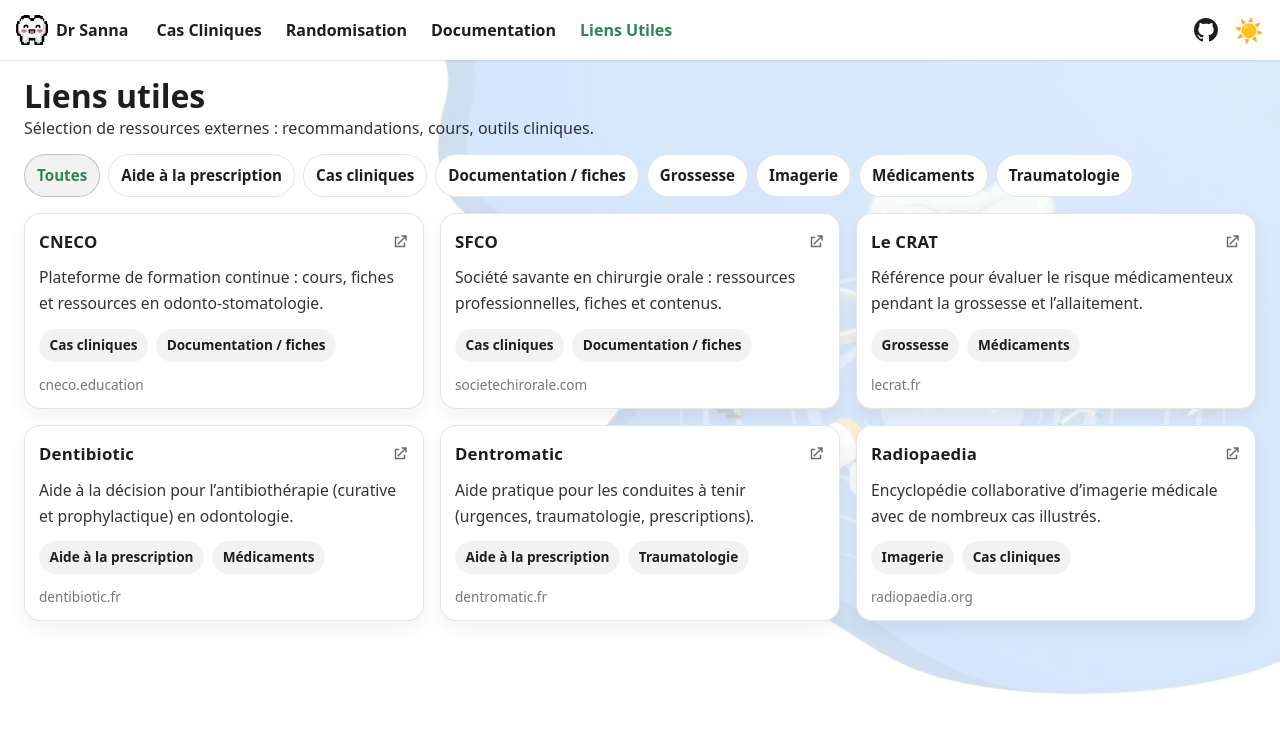
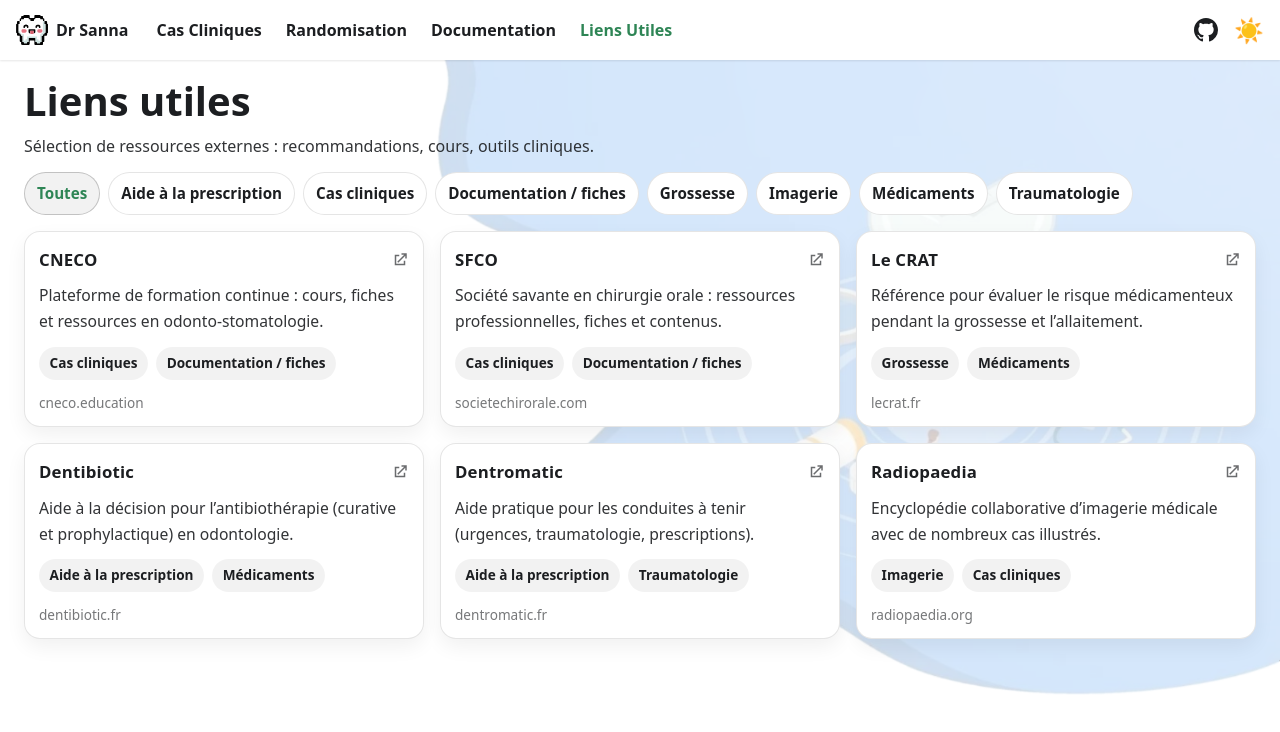
Before and after one commit to Dr-Sanna/odontocases, a React (Vite) app: page /liens-utiles in a window 1280 px wide. Shown: the top 732 px of the page. Built offline with nearby package versions, Linux system fonts and the light colour scheme; no server answers.

Commit message:
commit message

```diff
--- a/src/components/PageTitle.css
+++ b/src/components/PageTitle.css
@@ -3,9 +3,9 @@
 }
 .pagetitle__title {
   margin: 0 0 8px;
-  font-size: 2rem;
-  line-height: 1.25;
-  font-weight: 700;
+  font-size: var(--ifm-h1-font-size);
+  line-height: var(--ifm-heading-line-height);
+  font-weight: var(--ifm-font-weight-bold);
 }
 .pagetitle__desc {
   margin: 0;
--- a/src/index.css
+++ b/src/index.css
@@ -14,8 +14,13 @@
 
   /* Fontes */
   --ifm-font-family-base: system-ui, -apple-system, Segoe UI, Roboto, Ubuntu, Cantarell, Noto Sans, sans-serif, BlinkMacSystemFont, "Segoe UI", Helvetica, Arial, "Apple Color Emoji", "Segoe UI Emoji", "Segoe UI Symbol";
-  --ifm-font-weight-semibold: 500;
+  --ifm-font-weight-semibold: 600;
+  --ifm-font-weight-bold: 700;
   --ifm-font-size-base: 100%;
+  --ifm-global-spacing: 1rem;
+  --ifm-spacing-vertical: var(--ifm-global-spacing);
+  --ifm-spacing-horizontal: var(--ifm-global-spacing);
+
 
     /* Line-height global (donne la “hauteur” visuelle du summary) */
   --ifm-line-height-base: 1.65;
@@ -38,9 +43,6 @@
   --ifm-navbar-height: 3.75rem;
   --ifm-navbar-padding-horizontal: var(--ifm-spacing-horizontal);
   --ifm-navbar-padding-vertical: calc(var(--ifm-spacing-vertical) * .5);
-  --ifm-spacing-vertical: var(--ifm-global-spacing);
-  --ifm-spacing-horizontal: var(--ifm-global-spacing);
-  --ifm-global-spacing: 1rem;
   --ifm-navbar-item-padding-horizontal: .75rem;
   --ifm-navbar-item-padding-vertical: .25rem;
 
@@ -223,8 +225,3 @@
 body.bg-none::before {
   opacity: 0;
 }
-
-h1:first-child {
-    --ifm-h1-font-size: 3rem;
-    margin-bottom: calc(var(--ifm-h1-vertical-rhythm-bottom) * var(--ifm-leading));
-}
--- a/src/main.jsx
+++ b/src/main.jsx
@@ -3,6 +3,7 @@
 import { BrowserRouter } from 'react-router-dom'
 import App from './App'
 import './index.css'
+import './typo.css'
 
 ReactDOM.createRoot(document.getElementById('root')).render(
   <BrowserRouter>
--- a/src/pages/CasCliniques.jsx
+++ b/src/pages/CasCliniques.jsx
@@ -306,15 +306,15 @@
       <div className="cc-typegrid">
         <button className="cc-typecard" onClick={() => onPick('qa')} type="button">
           <span className="cc-type">Q/R</span>
-          <span className="cc-typedesc">12 articles issus du CNECO</span>
+          <span className="cc-typedesc">12 items d'internat issus du CNECO</span>
         </button>
         <button className="cc-typecard" onClick={() => onPick('quiz')} type="button">
-          <span className="cc-type">Quiz</span>
-          <span className="cc-typedesc">Quiz interactif</span>
+          <span className="cc-type">Quiz diagnostic</span>
+          <span className="cc-typedesc">60 cas issus du SFCO</span>
         </button>
         <button className="cc-typecard" onClick={() => onPick('presentation')} type="button">
           <span className="cc-type">Présentation</span>
-          <span className="cc-typedesc">Cas présenté simplement</span>
+          <span className="cc-typedesc">Case Reports issus de la littérature</span>
         </button>
       </div>
     </section>
--- a/src/pages/CaseDetail.css
+++ b/src/pages/CaseDetail.css
@@ -29,7 +29,7 @@
 
   border-right: 1px solid #ececf1;
   box-shadow: inset -1px 0 0 rgba(0, 0, 0, 0.02);
-  background: var(--ifm-background-surface-color);
+  background: var(--ifm-background-color);
 
   overflow: hidden;
   transition: width 0.2s ease, transform 0.22s ease;
@@ -271,69 +271,7 @@
    ========================= */
 .casedetail {
   display: grid;
-  gap: 20px;
   padding-right: clamp(200px, 6vw, 200px);
-}
-
-/* Markdown */
-.cd-content {
-  line-height: 1.7;
-  font-size: 1.05rem;
-  min-width: 0;
-}
-
-.cd-content h2,
-.cd-content h3,
-.cd-content h4 {
-  margin: 1.2em 0 0.4em;
-  line-height: 1.3;
-}
-
-.cd-content p {
-  margin: 0.7em 0;
-}
-
-.cd-content ul,
-.cd-content ol {
-  margin: 0.6em 0 0.6em 1.2em;
-}
-
-.cd-content li + li {
-  margin-top: 0.2em;
-}
-
-.cd-content code {
-  background: #f6f8fa;
-  padding: 0.1em 0.3em;
-  border-radius: 4px;
-}
-
-.cd-content pre code {
-  display: block;
-  padding: 12px;
-  border-radius: 8px;
-  overflow-x: auto;
-  background: #0b1020;
-  color: #e6edf3;
-}
-
-.cd-content a {
-  color: var(--ifm-color-primary);
-  text-decoration: underline;
-}
-
-/* Images du contenu (zoomable) */
-.cd-content img {
-  display: block;
-  margin: 12px auto;
-  cursor: zoom-in;
-  border-radius: 8px;
-
-  max-width: 100%;
-  width: auto;
-  height: auto;
-  max-height: 60vh;
-  object-fit: contain;
 }
 
 /* Lightbox */
@@ -357,16 +295,8 @@
    Q/A (details)
    ========================= */
 .qa-section {
-  margin-top: 24px;
   display: grid;
   gap: 1rem;
-}
-
-.qa-title {
-  margin: 0 0 6px;
-  font-size: 1.35rem;
-  line-height: 1.25;
-  font-weight: 700 !important;
 }
 
 .qa-item {
@@ -586,87 +516,6 @@
 }
 
 /* =========================
-   Tables CKEditor (HTML) + tables Markdown
-   ========================= */
-.cd-content figure.table {
-  margin: 0.9em 0;
-}
-
-.cd-content table {
-  width: 100%;
-  border-collapse: collapse;
-  margin: 0.9em 0;
-
-  display: block; /* scroll horizontal */
-  overflow-x: auto;
-  -webkit-overflow-scrolling: touch;
-}
-
-/* CKEditor resized : aide à respecter les % du colgroup */
-.cd-content table.ck-table-resized {
-  table-layout: fixed;
-}
-
-.cd-content table thead,
-.cd-content table tbody,
-.cd-content table tfoot {
-  display: table;
-  width: 100%;
-}
-
-.cd-content th,
-.cd-content td {
-  border: 1px solid rgba(0, 0, 0, 0.12);
-  padding: 0.5rem 0.65rem;
-  vertical-align: top;
-}
-
-.cd-content th {
-  font-weight: 700;
-  background: rgba(0, 0, 0, 0.03);
-}
-
-[data-theme="dark"] .cd-content th,
-[data-theme="dark"] .cd-content td {
-  border-color: rgba(255, 255, 255, 0.14);
-}
-
-[data-theme="dark"] .cd-content th {
-  background: rgba(255, 255, 255, 0.06);
-}
-
-/* =========================
-   Harmonisation images dans tableaux (CKEditor)
-   ========================= */
-.cd-content td img,
-.cd-content td figure.image,
-.cd-content td figure.table {
-  margin: 0;
-}
-
-.cd-content td figure.image {
-  width: 100% !important;
-  max-width: 100% !important;
-}
-
-.cd-content td img {
-  display: block;
-  width: 100%;
-  max-width: 100%;
-  height: auto;
-  max-height: clamp(72px, 18vw, 250px);
-  object-fit: contain;
-  border-radius: 8px;
-  vertical-align: middle;
-}
-
-.cd-content td:has(img),
-.cd-content td:has(figure.image) {
-  padding-top: 0.35rem;
-  padding-bottom: 0.35rem;
-}
-
-/* =========================
    Drawer back (si utilisé)
    ========================= */
 .cd-drawer-back {
--- /dev/null
+++ b/src/typo.css
@@ -0,0 +1,173 @@
+:root {
+    --ifm-heading-color: inherit;
+    --ifm-heading-margin-top: 0;
+    --ifm-heading-margin-bottom: var(--ifm-spacing-vertical);
+    --ifm-heading-font-family: var(--ifm-font-family-base);
+    --ifm-heading-font-weight: var(--ifm-font-weight-bold);
+    --ifm-heading-line-height: 1.25;
+    --ifm-leading-desktop: 1.25;
+    --ifm-leading: calc(var(--ifm-leading-desktop) * 1rem);
+    --ifm-paragraph-margin-bottom: var(--ifm-leading);
+    --ifm-h1-vertical-rhythm-top: 3;
+    --ifm-h2-vertical-rhythm-top: 2;
+    --ifm-h3-vertical-rhythm-top: 1.5;
+    --ifm-heading-vertical-rhythm-top: 1.25;
+    --ifm-h1-vertical-rhythm-bottom: 1.25;
+    --ifm-heading-vertical-rhythm-bottom: 1;
+    --ifm-h1-font-size: 2.5rem;
+    --ifm-h2-font-size: 2rem;
+    --ifm-h3-font-size: 1.4rem;
+    --ifm-h4-font-size: 1rem;
+    --ifm-h5-font-size: .875rem;
+    --ifm-h6-font-size: .85rem;
+}
+
+h1, h2, h3, h4, h5, h6 {
+  color: var(--ifm-heading-color);
+  font-family: var(--ifm-heading-font-family);
+  font-weight: var(--ifm-heading-font-weight);
+  line-height: var(--ifm-heading-line-height);
+  margin: var(--ifm-heading-margin-top) 0 var(--ifm-heading-margin-bottom) 0;
+}
+
+
+
+h2 {
+  font-size: var(--ifm-h2-font-size);
+  margin-bottom: calc(var(--ifm-heading-vertical-rhythm-bottom) * var(--ifm-leading));
+  margin-top: calc(var(--ifm-h2-vertical-rhythm-top) * var(--ifm-leading));
+}
+ h3 {
+  font-size: var(--ifm-h3-font-size);
+  margin-bottom: calc(var(--ifm-heading-vertical-rhythm-bottom) * var(--ifm-leading));
+  margin-top: calc(var(--ifm-h3-vertical-rhythm-top) * var(--ifm-leading));
+}
+
+  ul, ol {
+    margin: 0 0 var(--ifm-list-margin);
+    padding-left: var(--ifm-list-left-padding);
+    margin-bottom: var(--ifm-leading);
+}
+
+.cd-content p {
+    margin: 0 0 var(--ifm-paragraph-margin-bottom);
+}
+
+.cd-content li + li {
+  margin-top: 0.2em;
+}
+
+.cd-content code {
+  background: #f6f8fa;
+  padding: 0.1em 0.3em;
+  border-radius: 4px;
+}
+
+.cd-content pre code {
+  display: block;
+  padding: 12px;
+  border-radius: 8px;
+  overflow-x: auto;
+  background: #0b1020;
+  color: #e6edf3;
+}
+
+.cd-content a {
+  color: var(--ifm-color-primary);
+  text-decoration: underline;
+}
+
+/* Images du contenu (zoomable) */
+.cd-content img {
+  display: block;
+  margin: 12px auto;
+  cursor: zoom-in;
+  border-radius: 8px;
+
+  max-width: 100%;
+  width: auto;
+  height: auto;
+  max-height: 60vh;
+  object-fit: contain;
+}
+
+/* =========================
+   Tables CKEditor (HTML) + tables Markdown
+   ========================= */
+.cd-content figure.table {
+  margin: 0.9em 0;
+}
+
+.cd-content table {
+  width: 100%;
+  border-collapse: collapse;
+  margin: 0.9em 0;
+
+  display: block; /* scroll horizontal */
+  overflow-x: auto;
+  -webkit-overflow-scrolling: touch;
+}
+
+/* CKEditor resized : aide à respecter les % du colgroup */
+.cd-content table.ck-table-resized {
+  table-layout: fixed;
+}
+
+.cd-content table thead,
+.cd-content table tbody,
+.cd-content table tfoot {
+  display: table;
+  width: 100%;
+}
+
+.cd-content th,
+.cd-content td {
+  border: 1px solid rgba(0, 0, 0, 0.12);
+  padding: 0.5rem 0.65rem;
+  vertical-align: top;
+}
+
+.cd-content th {
+  font-weight: 700;
+  background: rgba(0, 0, 0, 0.03);
+}
+
+[data-theme="dark"] .cd-content th,
+[data-theme="dark"] .cd-content td {
+  border-color: rgba(255, 255, 255, 0.14);
+}
+
+[data-theme="dark"] .cd-content th {
+  background: rgba(255, 255, 255, 0.06);
+}
+
+/* =========================
+   Harmonisation images dans tableaux (CKEditor)
+   ========================= */
+.cd-content td img,
+.cd-content td figure.image,
+.cd-content td figure.table {
+  margin: 0;
+}
+
+.cd-content td figure.image {
+  width: 100% !important;
+  max-width: 100% !important;
+}
+
+.cd-content td img {
+  display: block;
+  width: 100%;
+  max-width: 100%;
+  height: auto;
+  max-height: clamp(72px, 18vw, 250px);
+  object-fit: contain;
+  border-radius: 8px;
+  vertical-align: middle;
+}
+
+.cd-content td:has(img),
+.cd-content td:has(figure.image) {
+  padding-top: 0.35rem;
+  padding-bottom: 0.35rem;
+}
```
